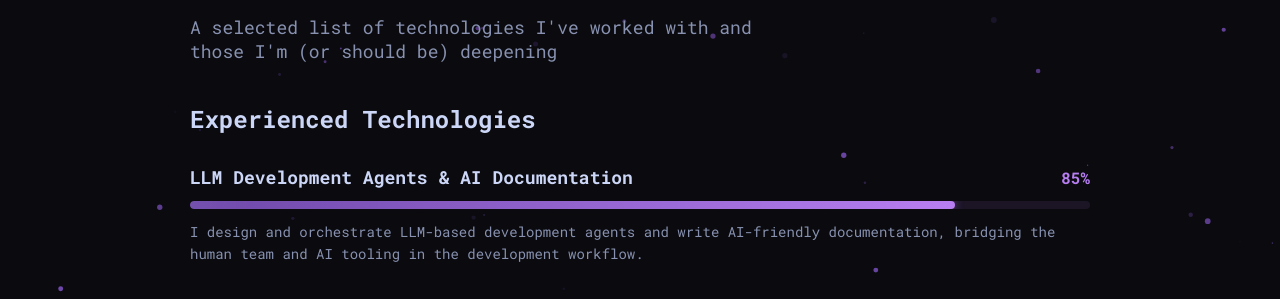
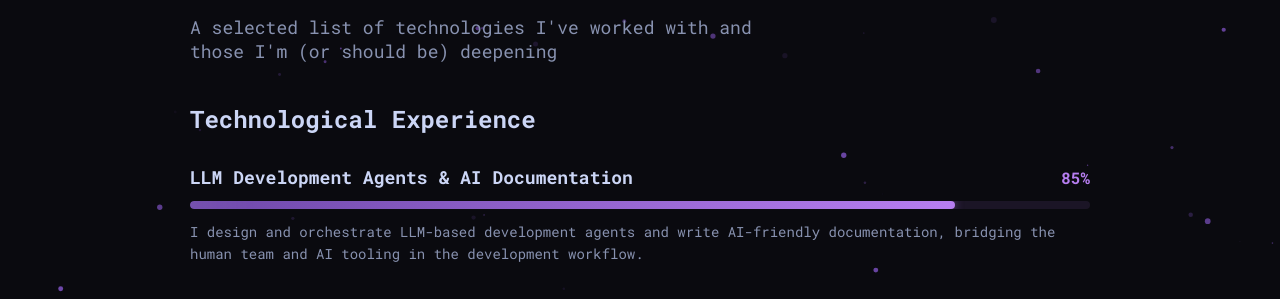
Before and after one commit to lucapalomba/lucapalomba, a Jekyll site: the page built from technologies.html, in a window 1280 px wide and 900 px high. Shown: the part 206-505 px from the top of the window. Built offline with Jekyll 4.4.1, drawn with Linux system fonts in a browser that asks for light colours.

Commit message:
docs(technologies): rename Experienced Technologies section title
Rename the first section title to "Technological Experience"
(IT: "Esperienza tecnologica") in technologies.html and the
technologies.experiencedTitle i18n key (en.json + it.json).

Co-Authored-By: Claude Code <noreply@anthropic.com>

```diff
--- a/technologies.html
+++ b/technologies.html
@@ -17,7 +17,7 @@ page_scripts:
 
         <!-- Experienced Technologies -->
         <section class="tech-section">
-            <h2 class="tech-section-title" data-i18n="technologies.experiencedTitle">Experienced Technologies</h2>
+            <h2 class="tech-section-title" data-i18n="technologies.experiencedTitle">Technological Experience</h2>
             <div class="tech-progress-list">
                 <div class="tech-progress-item">
                     <div class="tech-progress-header">
--- a/translations/en.json
+++ b/translations/en.json
@@ -86,7 +86,7 @@
         "pageTitle": "Technologies — Luca Palomba",
         "description": "Explore the technologies Luca Palomba has experience with and those he's eager to learn.",
         "lead": "A selected list of technologies I've worked with and those I'm (or should be) deepening",
-        "experiencedTitle": "Experienced Technologies",
+        "experiencedTitle": "Technological Experience",
         "learningTitle": "Technologies to Study",
         "tech": {
             "aiAgents": "LLM Development Agents & AI Documentation",
--- a/translations/it.json
+++ b/translations/it.json
@@ -87,7 +87,7 @@
         "pageTitle": "Tecnologie — Luca Palomba",
         "description": "Esplora le tecnologie con cui Luca Palomba ha esperienza e quelle che è entusiasta di imparare.",
         "lead": "Una lista selezionata di tecnologie con cui ho lavorato e quelle che sto ( o dovrei ) approfondire",
-        "experiencedTitle": "Tecnologie con Esperienza",
+        "experiencedTitle": "Esperienza tecnologica",
         "learningTitle": "Tecnologie da Studiare",
         "tech": {
             "aiAgents": "Agenti di sviluppo LLM & Documentazione per AI",
```
